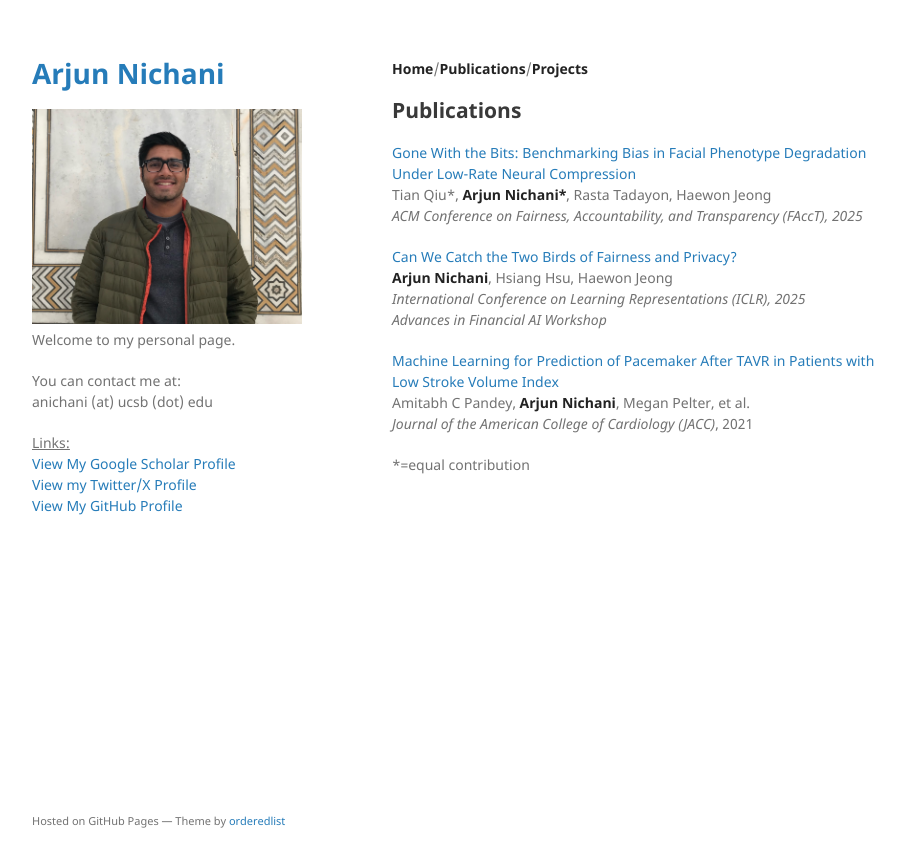
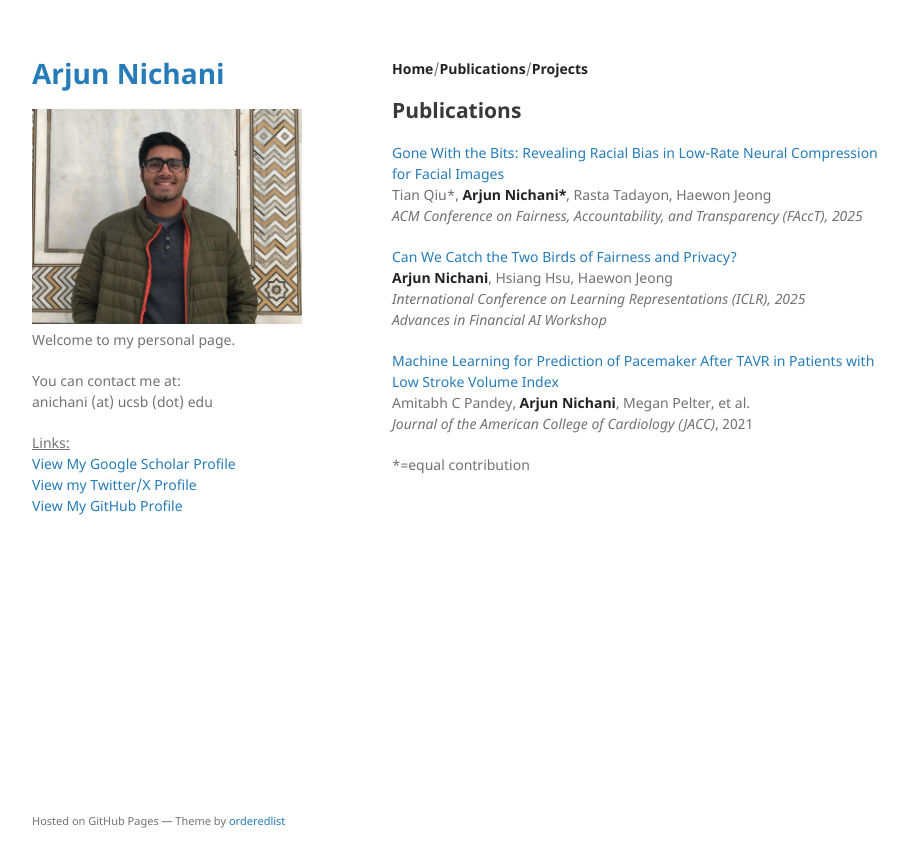
Before and after one commit to arjnich/arjnich.github.io, a Jekyll site: the page built from publications.md, in a window 1280 px wide. Shown: the top 867 px of the page, without its empty margins (178-1086 px from the left). Built offline with Jekyll 4.4.1, drawn with Linux system fonts in a browser that asks for light colours.

```diff
--- a/publications.md
+++ b/publications.md
@@ -6,7 +6,7 @@
 
 ## Publications
 
-[Gone With the Bits: Benchmarking Bias in Facial Phenotype Degradation Under Low-Rate Neural Compression](https://arxiv.org/abs/2505.02949)
+[Gone With the Bits: Revealing Racial Bias in Low-Rate Neural Compression for Facial Images](https://arxiv.org/abs/2505.02949)
 Tian Qiu\*, **Arjun Nichani\***, Rasta Tadayon, Haewon Jeong
 *ACM Conference on Fairness, Accountability, and Transparency (FAccT), 2025*
 
```
Also changed, not shown: index.md (line endings or trailing spaces).
